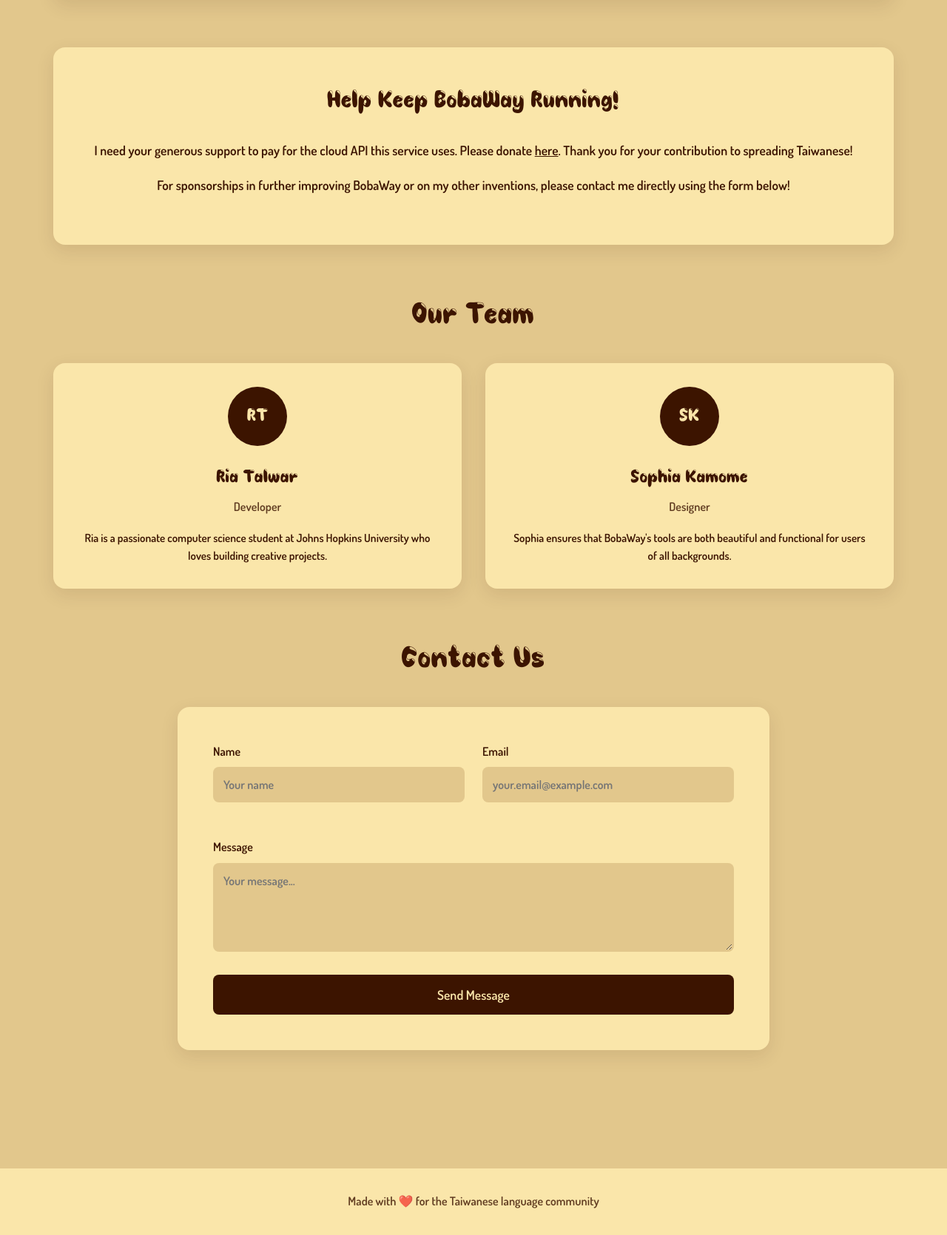
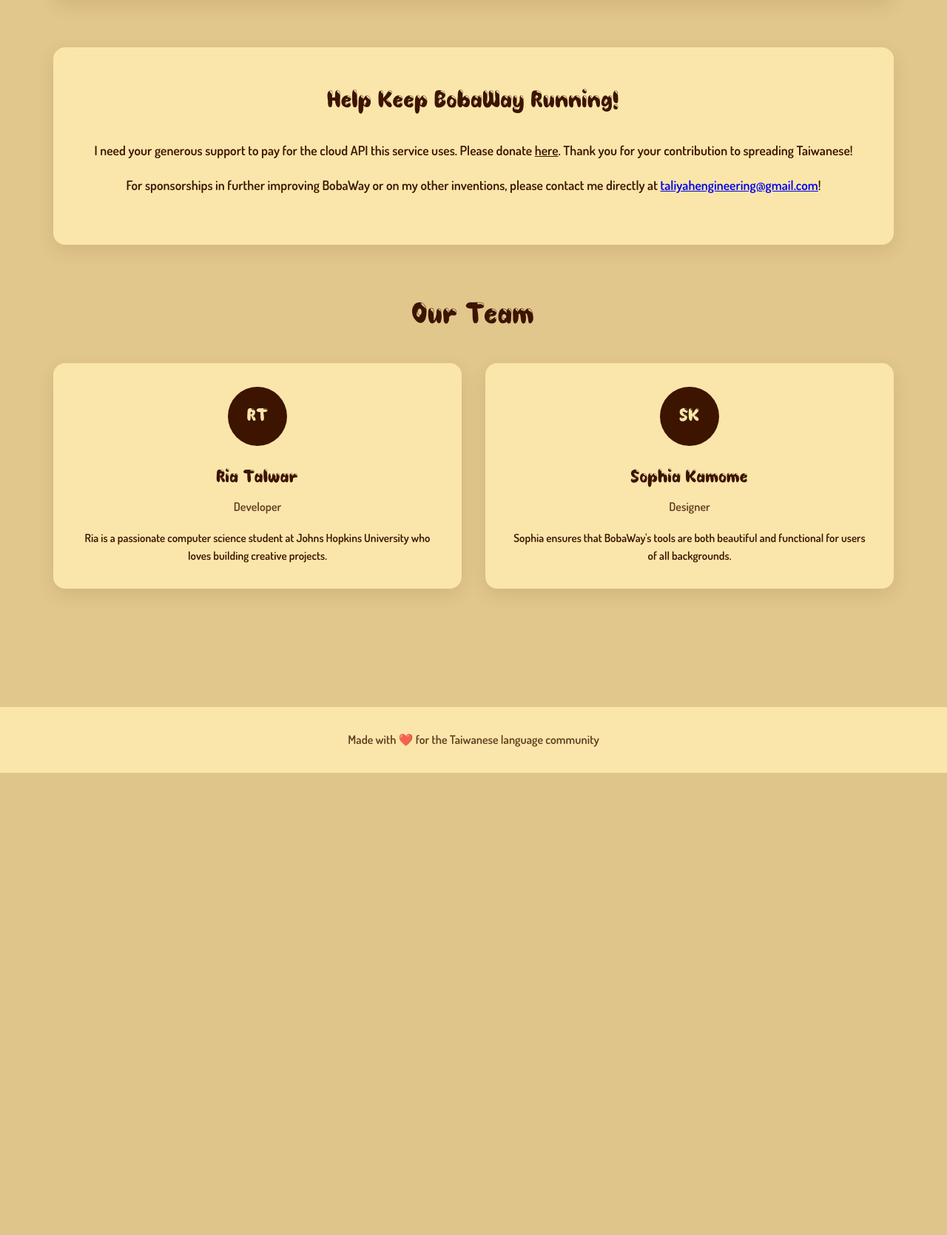
Before and after one commit to taliyah0x0/BobaWay, a Flask app: page /about in a window 1280 px wide. Shown: the part 1200-2870 px from the top of the page at 74% size. After the commit the page ends 2245 px from the top, so only its background shows below. Run offline with Flask 3, Linux system fonts and the light colour scheme.

Commit message:
remove contact form

```diff
--- a/main.py
+++ b/main.py
@@ -1,7 +1,6 @@
 from flask import Flask, request, render_template, redirect, url_for, flash, jsonify
 from flask_bcrypt import Bcrypt
 from flask_login import LoginManager, login_user, login_required, logout_user
-from flask_mail import Mail, Message
 import os
 import requests
 
@@ -32,16 +31,7 @@ for row in cleaned_1:
 app = Flask(__name__)
 app.secret_key = os.environ['APP_KEY']
 
-# Email configuration
-app.config['MAIL_SERVER'] = 'smtp.gmail.com'
-app.config['MAIL_PORT'] = 587
-app.config['MAIL_USE_TLS'] = True
-app.config['MAIL_USERNAME'] = 'riatalwar@hotmail.com'
-app.config['MAIL_PASSWORD'] = os.environ['MAIL_PASSWORD']
-app.config['MAIL_DEFAULT_SENDER'] = 'riatalwar@hotmail.com'
-
 bcrypt = Bcrypt(app)
-mail = Mail(app)
 
 login_manager = LoginManager()
 login_manager.init_app(app)
@@ -65,45 +55,6 @@ def bobaway():
 @app.route("/about", methods=["GET"])
 def about():
   return render_template("about.html")
-
-# About page contact form
-@app.route("/send_message", methods=["POST"])
-def send_message():
-  try:
-    name = request.form.get("name")
-    email = request.form.get("email")
-    message_content = request.form.get("message")
-
-    if not name or not email or not message_content:
-      flash("All fields are required.")
-      return redirect(url_for("about"))
-
-    # Create email message
-    subject = f"New Message from {name}"
-    body = f"""
-            New message received from the BobaWay contact form:
-
-            Name: {name}
-            Email: {email}
-
-            Message:
-            {message_content}
-            """
-
-    msg = Message(
-      subject=subject,
-      recipients=['ria.talwar2006@gmail.com'],
-      body=body
-    )
-
-    mail.send(msg)
-    flash("Your message has been sent successfully!")
-
-  except Exception as e:
-    print(f"Email error: {e}")
-    flash("Sorry, there was an error sending your message. Please try again.")
-
-  return redirect(url_for("about"))
 
 ## ROMANIZATION
 @app.route("/romanization", methods=["GET"])
--- a/requirements.txt
+++ b/requirements.txt
@@ -13,4 +13,3 @@ Flask-Login==0.6.3
 Flask-WTF==1.2.1
 WTForms==3.1.2
 psycopg2-binary
-Flask-Mail==0.10.0
--- a/static/styles/about_bobaway.css
+++ b/static/styles/about_bobaway.css
@@ -423,83 +423,6 @@ body {
   color: rgb(60, 20, 0);
 }
 
-/* Contact section */
-.contact {
-  margin-bottom: 4rem;
-}
-
-.contact-form {
-  background-color: rgb(250, 230, 170);
-  border-radius: 16px;
-  padding: 3rem;
-  box-shadow: 0 8px 24px rgba(60, 20, 0, 0.1);
-  max-width: 800px;
-  margin: 0 auto;
-}
-
-.form-row {
-  display: grid;
-  grid-template-columns: 1fr 1fr;
-  gap: 1.5rem;
-  margin-bottom: 1.5rem;
-}
-
-.form-group {
-  margin-bottom: 1.5rem;
-}
-
-.form-label {
-  display: block;
-  font-weight: 600;
-  margin-bottom: 0.5rem;
-  color: rgb(60, 20, 0);
-}
-
-.form-input,
-.form-textarea {
-  width: 100%;
-  padding: 0.75rem;
-  border: 2px solid transparent;
-  border-radius: 8px;
-  background-color: rgb(226, 199, 140);
-  color: rgb(60, 20, 0);
-  font-family: Dosis, sans-serif;
-  font-size: 1rem;
-  transition: all 0.3s ease;
-}
-
-.form-input:focus,
-.form-textarea:focus {
-  outline: none;
-  border-color: rgb(60, 20, 0);
-  background-color: rgb(250, 230, 170);
-}
-
-.form-textarea {
-  min-height: 120px;
-  resize: vertical;
-}
-
-.submit-btn {
-  background-color: rgb(60, 20, 0);
-  color: rgb(250, 230, 170);
-  border: none;
-  padding: 1rem 2rem;
-  border-radius: 8px;
-  font-family: Dosis, sans-serif;
-  font-size: 1.1rem;
-  font-weight: 600;
-  cursor: pointer;
-  transition: all 0.3s ease;
-  width: 100%;
-}
-
-.submit-btn:hover {
-  background-color: rgb(80, 40, 20);
-  transform: translateY(-2px);
-  box-shadow: 0 6px 16px rgba(60, 20, 0, 0.3);
-}
-
 /* Footer */
 .footer {
   background-color: rgb(250, 230, 170);
--- a/templates/about.html
+++ b/templates/about.html
@@ -69,7 +69,7 @@
                     <p class="founder-title">Founder & Developer</p>
                     <p class="founder-bio">
                       Hi! I'm Taliyah, a Taiwanese-American student, content creator, and the developer of BobaWay.
-                      If you have any questions, please don't hesitate to use the form below to contact me!
+                      If you have any questions, please don't hesitate to contact me at <a href="mailto:taliyahengineering@gmail.com" target="_blank">taliyahengineering@gmail.com</a>!
                     </p>
                     <p class="founder-bio-taiwanese">
                       嗨！我是造作 Bobaway 的台裔女大生 Taliyah。如果有問題，請不要猶豫用下面的表跟我連絡！
@@ -98,7 +98,7 @@
                     Thank you for your contribution to spreading Taiwanese!
                 </p>
                 <p class="support-text">
-                    For sponsorships in further improving BobaWay or on my other inventions, please contact me directly using the form below!
+                    For sponsorships in further improving BobaWay or on my other inventions, please contact me directly at <a href="mailto:taliyahengineering@gmail.com" target="_blank">taliyahengineering@gmail.com</a>!
                 </p>
             </div>
         </section>
@@ -125,26 +125,6 @@
             </div>
         </section>
 
-        <section class="contact">
-            <h3 class="section-title">Contact Us</h3>
-            <form class="contact-form" id="contact-form" action="/send_message" method="POST">
-                <div class="form-row">
-                    <div class="form-group">
-                        <label for="name" class="form-label">Name</label>
-                        <input type="text" id="name" name="name" class="form-input" placeholder="Your name" required>
-                    </div>
-                    <div class="form-group">
-                        <label for="email" class="form-label">Email</label>
-                        <input type="email" id="email" name="email" class="form-input" placeholder="your.email@example.com" required>
-                    </div>
-                </div>
-                <div class="form-group">
-                    <label for="message" class="form-label">Message</label>
-                    <textarea id="message" name="message" class="form-textarea" placeholder="Your message..." required></textarea>
-                </div>
-                <button type="submit" class="submit-btn">Send Message</button>
-            </form>
-        </section>
     </main>
 
     <footer class="footer">
```
